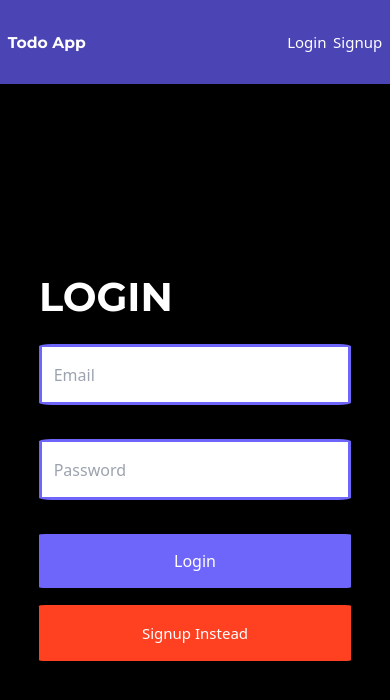
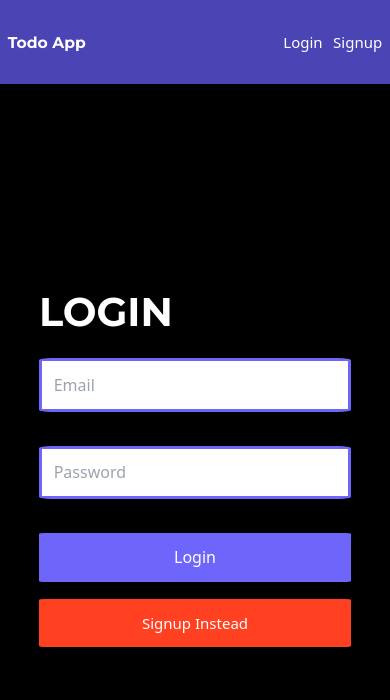
Before and after one commit to junaidkhan80121/Todo, a React (Vite) app: page /login in a window 390 px wide. Shown: the top 700 px of the page. Built offline with nearby package versions, Linux system fonts and the light colour scheme; some icons are missing; a web font is replaced by a local one.

Commit message:
Final Commit

```diff
--- a/styles/login.css
+++ b/styles/login.css
@@ -1,7 +1,6 @@
 @import url("https://fonts.googleapis.com/css2?family=Dancing+Script:wght@400..700&family=Montserrat:ital,wght@0,100..900;1,100..900&family=Poppins:ital,wght@0,100;0,200;0,300;0,400;0,500;0,600;0,700;0,800;0,900;1,100;1,200;1,300;1,400;1,500;1,600;1,700;1,800;1,900&display=swap");
 
 .container-login-box {
-  /* margin: 20vh 30vw 20vh 30vw; */
   display: flex;
   justify-content: center;
   align-items: center;
@@ -35,7 +34,6 @@
   display: flex;
   flex-direction: column;
   justify-content: center;
-  /* align-items: center; */
   gap: 5vh;
   width: 45vw;
   min-width: 45vw;
@@ -43,7 +41,7 @@
 
 .form-box input {
   margin: 2vh 0 2vh 0;
-  padding: 4vw 3vw;
+  padding: 1vw;
 }
 
 .form-box button {
@@ -75,7 +73,6 @@
   padding: 2vh;
   border-radius: 2%;
   color: white;
-  /* font-weight: bold; */
 }
 
 @media (max-width: 900px) {
@@ -85,11 +82,17 @@
   .form-box {
     min-width: 90vw !important;
     width: 90vw;
-    padding: 15vw;
     padding: 5vw !important;
-    /* background-color: red; */
   }
-  .container-login-box {
-    /* background-color: yellow; */
+  .form-box input {
+    margin: 2vh 0 2vh 0;
+    padding: 3vw;
+  }
+  .login-btn {
+    padding: 1.5vh 0vh !important;
+  }
+
+  .signup-link {
+    padding: 1.5vh 0vh;
   }
 }
--- a/styles/navbar.css
+++ b/styles/navbar.css
@@ -44,4 +44,10 @@
     margin-left: 2vw;
     color: white;
   }
+  .navlink {
+    margin-left: 2vw;
+    font-size: "25px" !important;
+    color: white;
+    text-decoration: "bold";
+  }
 }
--- a/styles/signup.css
+++ b/styles/signup.css
@@ -50,3 +50,12 @@
   border-radius: 2%;
   color: white;
 }
+
+@media (max-width:900px){
+  .signup-btn{
+    padding: 1.5vh 0;
+  }
+  .login-link{
+    padding: 1.6vh 0vh;
+  }
+}
```
